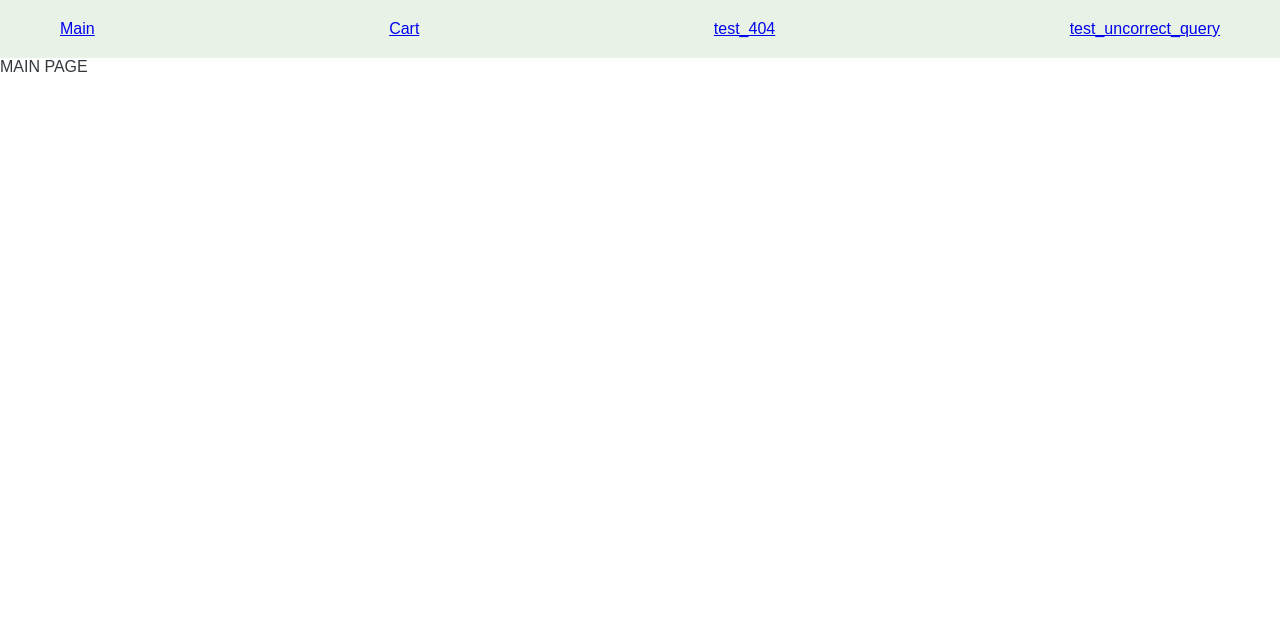
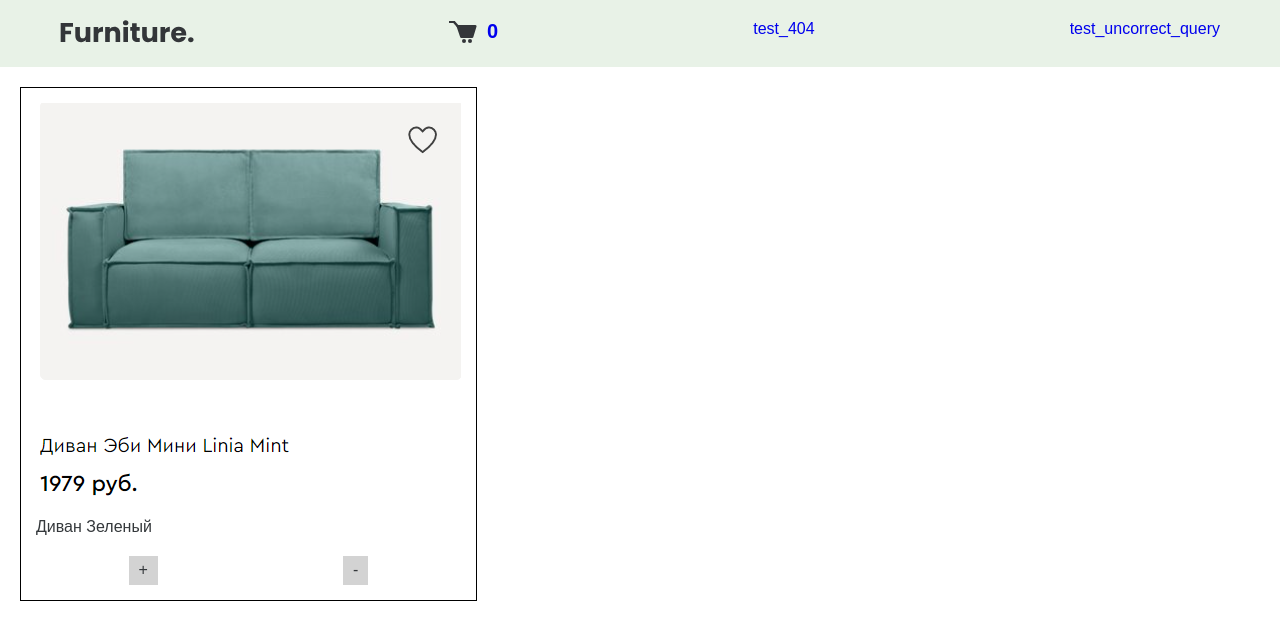
Before and after one commit to JuliaGrib/online-store, a website built with webpack: page index.html in a window 1280 px wide. Built offline with nearby package versions, Linux system fonts and the light colour scheme.

Commit message:
feat: add header pic and info

```diff
--- a/index.html
+++ b/index.html
@@ -11,11 +11,12 @@
 </head>
 <body>
   <header class="header">
-    <div class="logo page__link"><a href="/">Main</a></div>
-    <div class="info page__link"><a href="#cart">Cart</a></div>
+    <div class="logo page__link"><a href="/"><img src="src/img/header/logo__header.svg" alt=""></a></div>
+    <div class="info page__link"><a href="#cart"><img src="src/img/header/cart__header.svg" alt=""><span id="count__header">0</span></a></div>
     <div class="info page__link"><a href="#test">test_404</a></div>
     <div class="info page__link"><a href="?rgfg=dfoh">test_uncorrect_query</a></div>
   </header>
+
   <div id="app"></div>
 </body>
 </html>
--- /dev/null
+++ b/src/app/header.js
@@ -0,0 +1,17 @@
+//получаем html элемент счетчика
+const countHeader = document.querySelector("#count__header");
+// let countNum = 0;
+
+//проверяем есть ли что в localStorage
+if(!(localStorage.getItem('countHeader'))){
+    //если пусто, пушим 0;
+    localStorage.setItem('countHeader', 0);
+}else {
+    //если не пусто, забираем значение
+    countHeader.innerHTML = localStorage.getItem('countHeader');
+}
+
+console.log(localStorage.getItem('countHeader'));
+
+const addCount = document.querySelector(".add");
+console.log(addCount);
--- a/src/index.ts
+++ b/src/index.ts
@@ -5,5 +5,8 @@ import "./styles/cart.css"
 import "./route/route"
 import App from "./app/app"
 
+
 const app: App = new App();
 app.start();
+
+import "./app/header"
--- a/src/styles/index.css
+++ b/src/styles/index.css
@@ -14,3 +14,41 @@ body {
   justify-content: space-between;
   background-color: #e8f2e7;
 }
+.info a{
+  display: flex;
+  text-decoration: none;
+  align-items: center;
+}
+#count__header {
+  padding: 0 0 0 10px;
+  font-size: 20px;
+  font-weight: 600;
+}
+
+
+.container__main {
+  display: flex;
+}
+
+.item {
+  border: 1px solid black;
+  margin: 20px;
+  padding: 15px;
+}
+.buttons {
+  display: flex;
+  justify-content: space-around;
+  margin: 20px 0 0 0;
+}
+
+.buttons div {
+  background-color: rgb(211, 211, 211);
+  padding: 5px 10px;
+  cursor: pointer;
+}
+.buttons div:hover {
+  background-color: rgb(189, 187, 187);
+}
+.buttons div:active {
+  background-color: rgb(166, 165, 165);
+}
--- a/src/templates/main.html
+++ b/src/templates/main.html
@@ -1,3 +1,18 @@
 <div class="container__main">
-  MAIN PAGE
+  <div class="item">
+    <img src="../img/products/sofa-1.png" alt="">
+    <p class="name">Диван Зеленый</p>
+    <div class="buttons">
+      <div class="add">+</div>
+      <div class="del">-</div>
+    </div>
+  </div>
+  <!-- <div class="item">
+    <img src="../img/products/sofa-2.png" alt="">
+    <p class="name">Диван Розовый</p>
+    <div class="buttons">
+      <div class="add">+</div>
+      <div class="del">-</div>
+    </div>
+  </div> -->
 </div>
```
Also changed, not shown: src/img/header/cart__header.svg (added), src/img/header/logo__header.svg (added), src/img/products/sofa-1.png (added), src/img/products/sofa-2.png (added), 1 other file.
